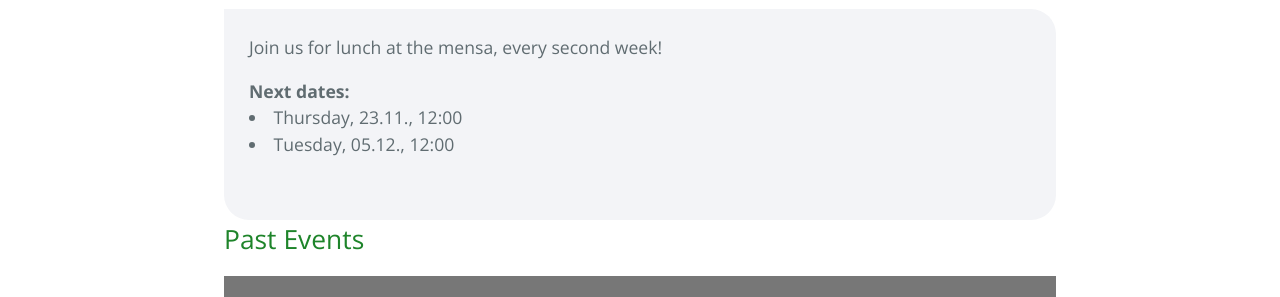
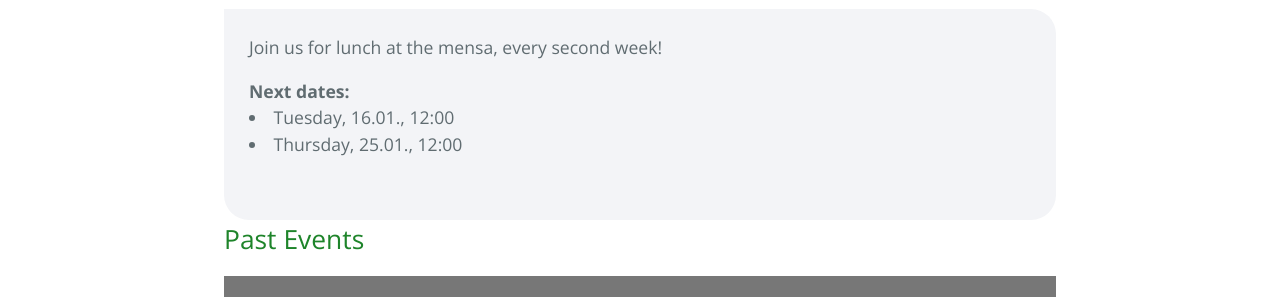
Before and after one commit to rub-wim/rub-wim.github.io, a Jekyll site: the page built from events.md, in a window 1280 px wide. Shown: the part 524-821 px from the top of the page. Built offline with Jekyll 4.4.1, drawn with Linux system fonts in a browser that asks for light colours; comment, search, counter and statistics services are not loaded.

Commit message:
Update events.md

```diff
--- a/events.md
+++ b/events.md
@@ -6,7 +6,7 @@ description: Our upcoming, current, and past events
 ## UPCOMING EVENTS:
 upcoming-events:
 - name: Lunch meetings
-  description: <p> Join us for lunch at the mensa, every second week!</p> <strong>Next dates:</strong> <li>Thursday, 23.11., 12:00</li> <li>Tuesday, 05.12., 12:00</li>
+  description: <p> Join us for lunch at the mensa, every second week!</p> <strong>Next dates:</strong> <li>Tuesday, 16.01., 12:00</li> <li>Thursday, 25.01., 12:00</li>
 
 
 
```
